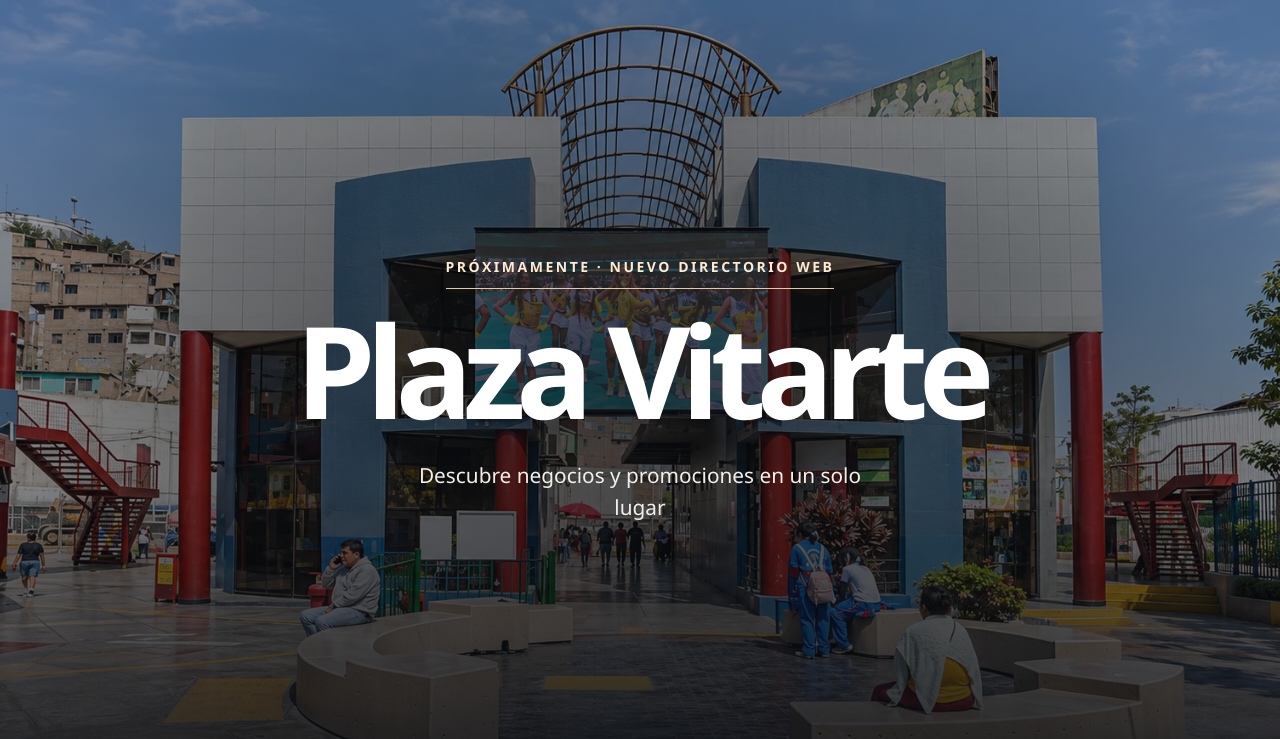
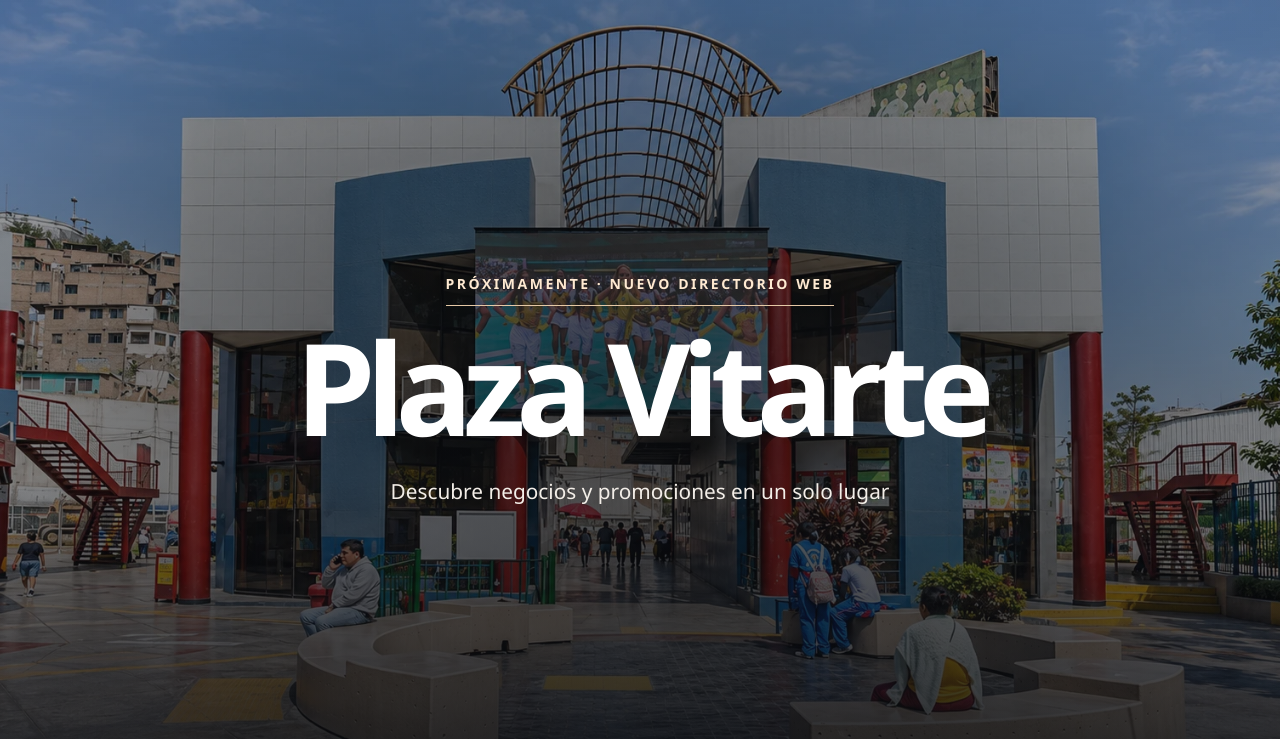
Before and after one commit to paginasperu/plazavitarte, a plain HTML site: page index.html in a window 1280 px wide. Shown: the top 739 px of the page. Drawn offline with Linux system fonts and the light colour scheme.

Commit message:
Equilibrar el texto de la portada

```diff
--- a/styles.css
+++ b/styles.css
@@ -69,7 +69,8 @@ h1 {
 
 .intro {
   margin: 1.75rem auto 0;
-  max-width: 28rem;
+  max-width: 42rem;
+  text-wrap: balance;
   font-size: clamp(1rem, 1.7vw, 1.3rem);
   line-height: 1.55;
   color: #f3eee8;
```
